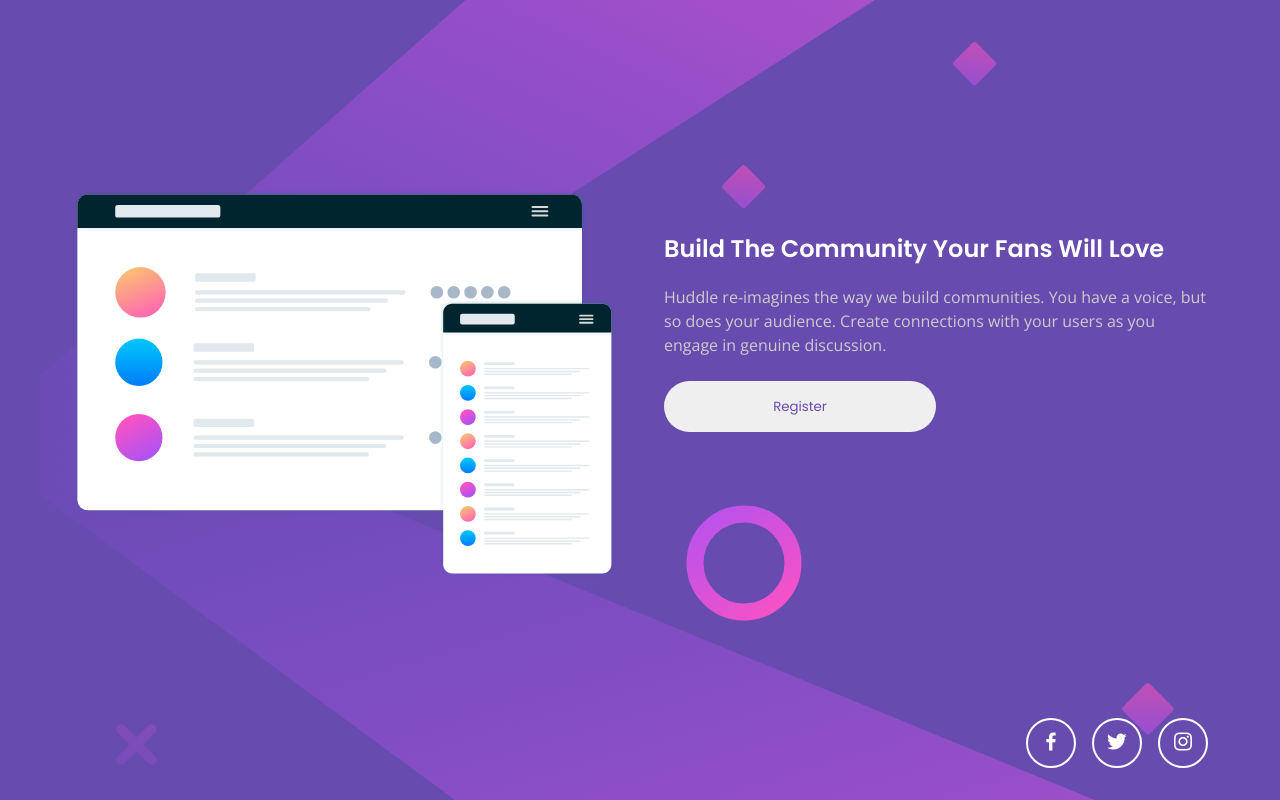
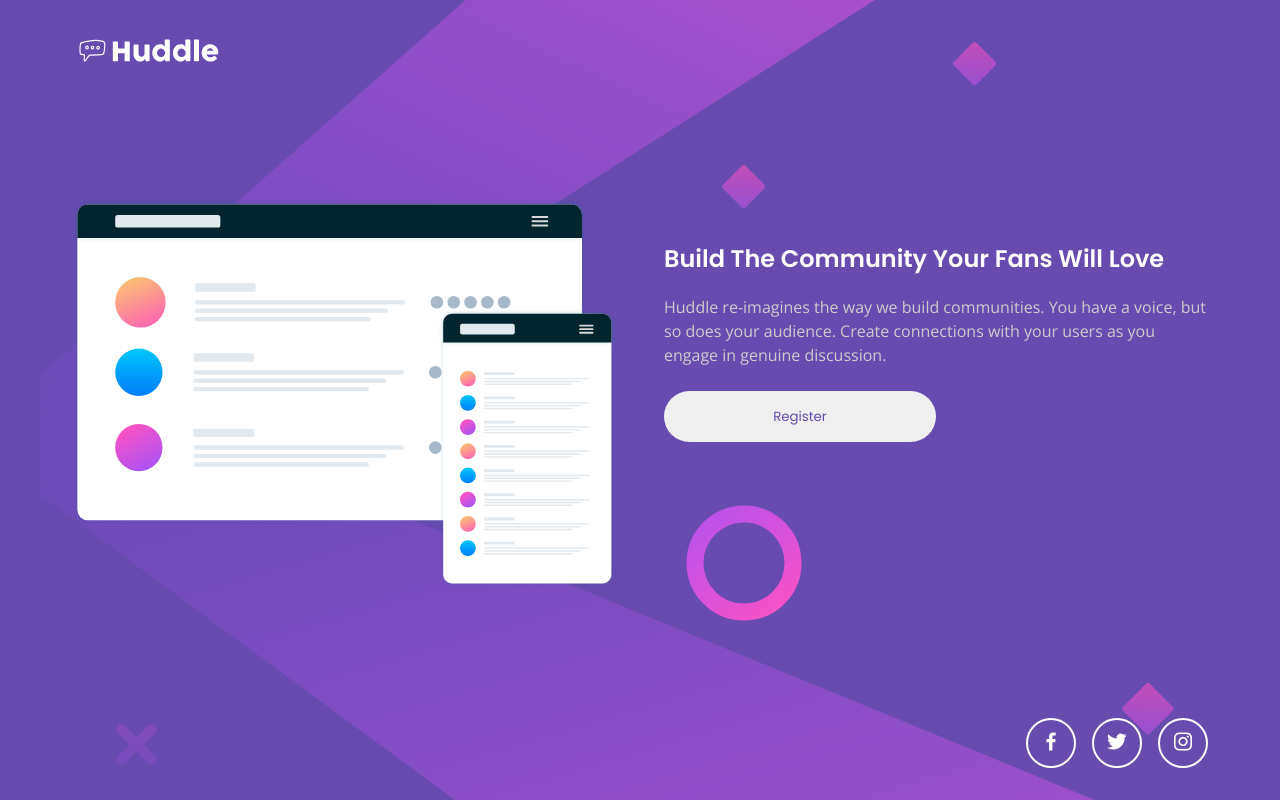
Before and after one commit to bsquiroz/projects_frontendmentor, a plain HTML site: page src/projects/12_project/index.html in a window 1280 px wide. Drawn offline with nearby package versions, Linux system fonts and the light colour scheme.

Commit message:
fix bug in the project 12

```diff
--- a/src/projects/12_project/index.html
+++ b/src/projects/12_project/index.html
@@ -18,7 +18,7 @@
 		<header class="header">
 			<nav>
 				<a href="#" class="logo">
-					<img src="./images/logo.svg" alt="">
+					<img src="./src/images/logo.svg" alt="">
 				</a>
 			</nav>
 		</header>
```
